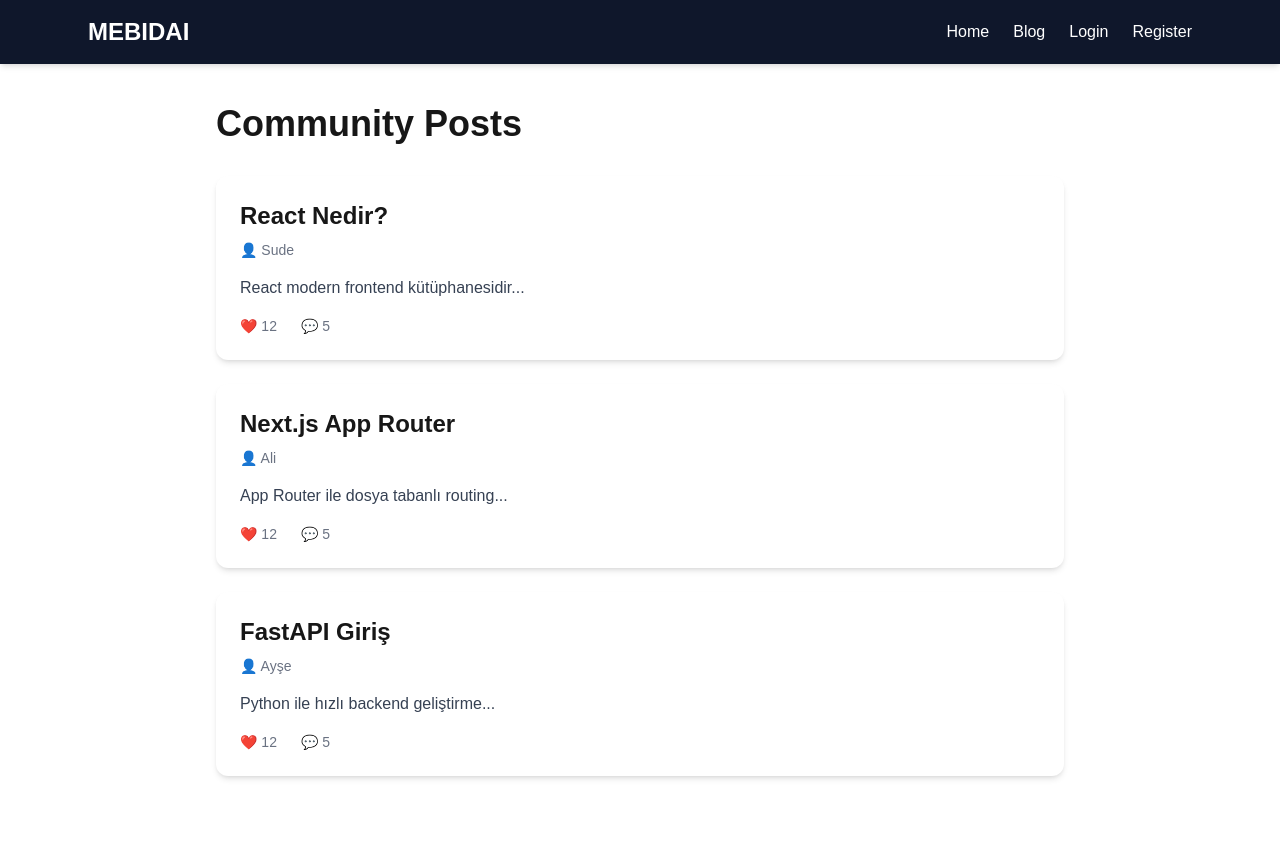
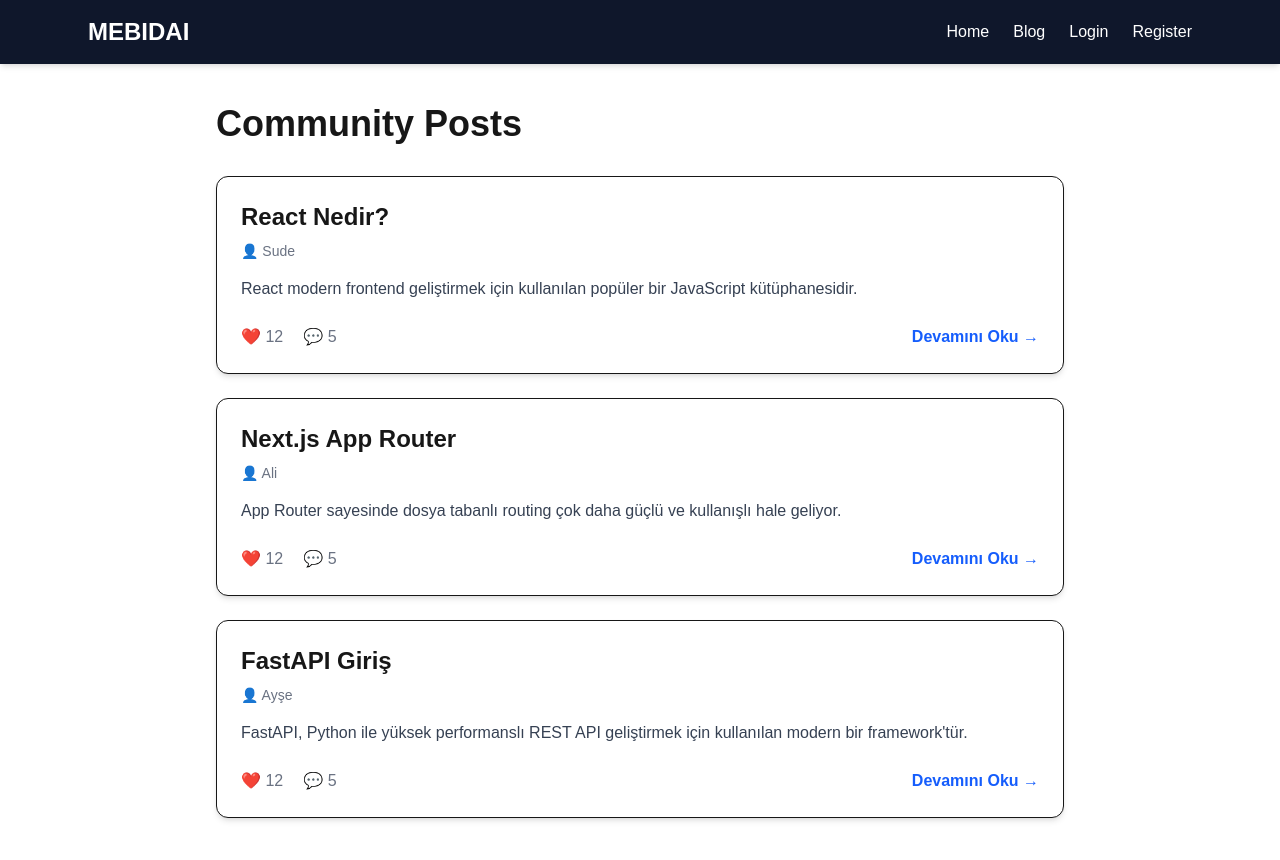
Before and after one commit to sudetufan/mebidai, a Next.js app in the folder frontend/: page /blog in a window 1280 px wide. Shown: the top 860 px of the page. Built offline with nearby package versions, Linux system fonts and the light colour scheme.

Commit message:
Add blog pages and reusable PostCard component

```diff
--- /dev/null
+++ b/frontend/app/blog/[id]/page.tsx
@@ -0,0 +1,44 @@
+type PageProps = {
+  params: Promise<{
+    id: string;
+  }>;
+};
+
+export default async function PostDetailPage({ params }: PageProps) {
+  const { id } = await params;
+
+  return (
+    <main className="max-w-4xl mx-auto py-10 px-6">
+      <h1 className="text-4xl font-bold mb-3">
+        React Nedir?
+      </h1>
+
+      <p className="text-gray-500 mb-8">
+        👤 Sude • Post #{id}
+      </p>
+
+      <div className="bg-white rounded-xl shadow-md p-8">
+        <p className="leading-8 text-lg">
+          Buraya daha sonra veritabanından gelecek gerçek yazı içeriği
+          yerleştirilecek.
+        </p>
+      </div>
+
+      <div className="mt-10">
+        <h2 className="text-2xl font-bold mb-4">
+          💬 Yorumlar
+        </h2>
+
+        <div className="bg-gray-100 rounded-lg p-4 mb-4">
+          <strong>Ahmet</strong>
+          <p>Gerçekten çok faydalı bir yazı olmuş.</p>
+        </div>
+
+        <div className="bg-gray-100 rounded-lg p-4">
+          <strong>Ayşe</strong>
+          <p>Devamını bekliyorum.</p>
+        </div>
+      </div>
+    </main>
+  );
+}
--- a/frontend/app/blog/page.tsx
+++ b/frontend/app/blog/page.tsx
@@ -5,19 +5,22 @@ const posts = [
     id: 1,
     title: "React Nedir?",
     author: "Sude",
-    content: "React modern frontend kütüphanesidir...",
+    content:
+      "React modern frontend geliştirmek için kullanılan popüler bir JavaScript kütüphanesidir.",
   },
   {
     id: 2,
     title: "Next.js App Router",
     author: "Ali",
-    content: "App Router ile dosya tabanlı routing...",
+    content:
+      "App Router sayesinde dosya tabanlı routing çok daha güçlü ve kullanışlı hale geliyor.",
   },
   {
     id: 3,
     title: "FastAPI Giriş",
     author: "Ayşe",
-    content: "Python ile hızlı backend geliştirme...",
+    content:
+      "FastAPI, Python ile yüksek performanslı REST API geliştirmek için kullanılan modern bir framework'tür.",
   },
 ];
 
@@ -31,6 +34,7 @@ export default function BlogPage() {
       {posts.map((post) => (
         <PostCard
           key={post.id}
+          id={post.id}
           title={post.title}
           author={post.author}
           content={post.content}
--- a/frontend/components/PostCard.tsx
+++ b/frontend/components/PostCard.tsx
@@ -1,32 +1,42 @@
+import Link from "next/link";
+
 type PostCardProps = {
+  id: number;
   title: string;
   author: string;
   content: string;
 };
 
 export default function PostCard({
+  id,
   title,
   author,
   content,
 }: PostCardProps) {
   return (
-    <div className="bg-white rounded-xl shadow-md p-6 mb-6 hover:shadow-xl transition">
-      <h2 className="text-2xl font-bold mb-2">
-        {title}
-      </h2>
+    <Link href={`/blog/${id}`}>
+      <div className="bg-white rounded-xl shadow-md p-6 mb-6 hover:shadow-xl hover:-translate-y-1 transition-all cursor-pointer border">
+        <h2 className="text-2xl font-bold mb-2">{title}</h2>
 
         <p className="text-sm text-gray-500 mb-4">
           👤 {author}
         </p>
 
-      <p className="text-gray-700 mb-4">
+        <p className="text-gray-700 mb-6 line-clamp-3">
           {content}
         </p>
 
-      <div className="flex gap-6 text-gray-500 text-sm">
+        <div className="flex justify-between items-center">
+          <div className="flex gap-5 text-gray-500">
             <span>❤️ 12</span>
             <span>💬 5</span>
           </div>
+
+          <span className="text-blue-600 font-semibold">
+            Devamını Oku →
+          </span>
         </div>
+      </div>
+    </Link>
   );
 }
```
Lines whose indentation alone changed are shown as unchanged.
